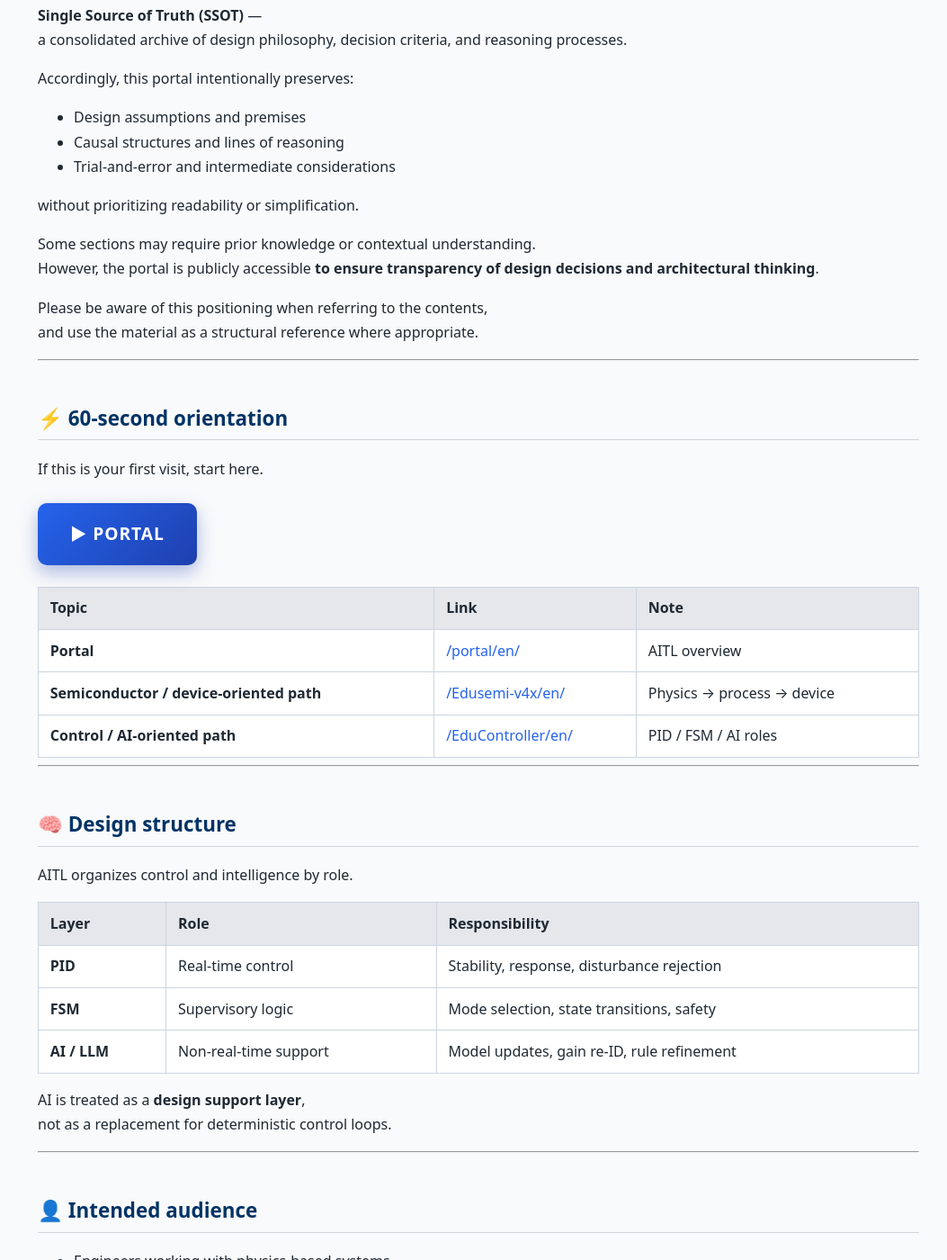
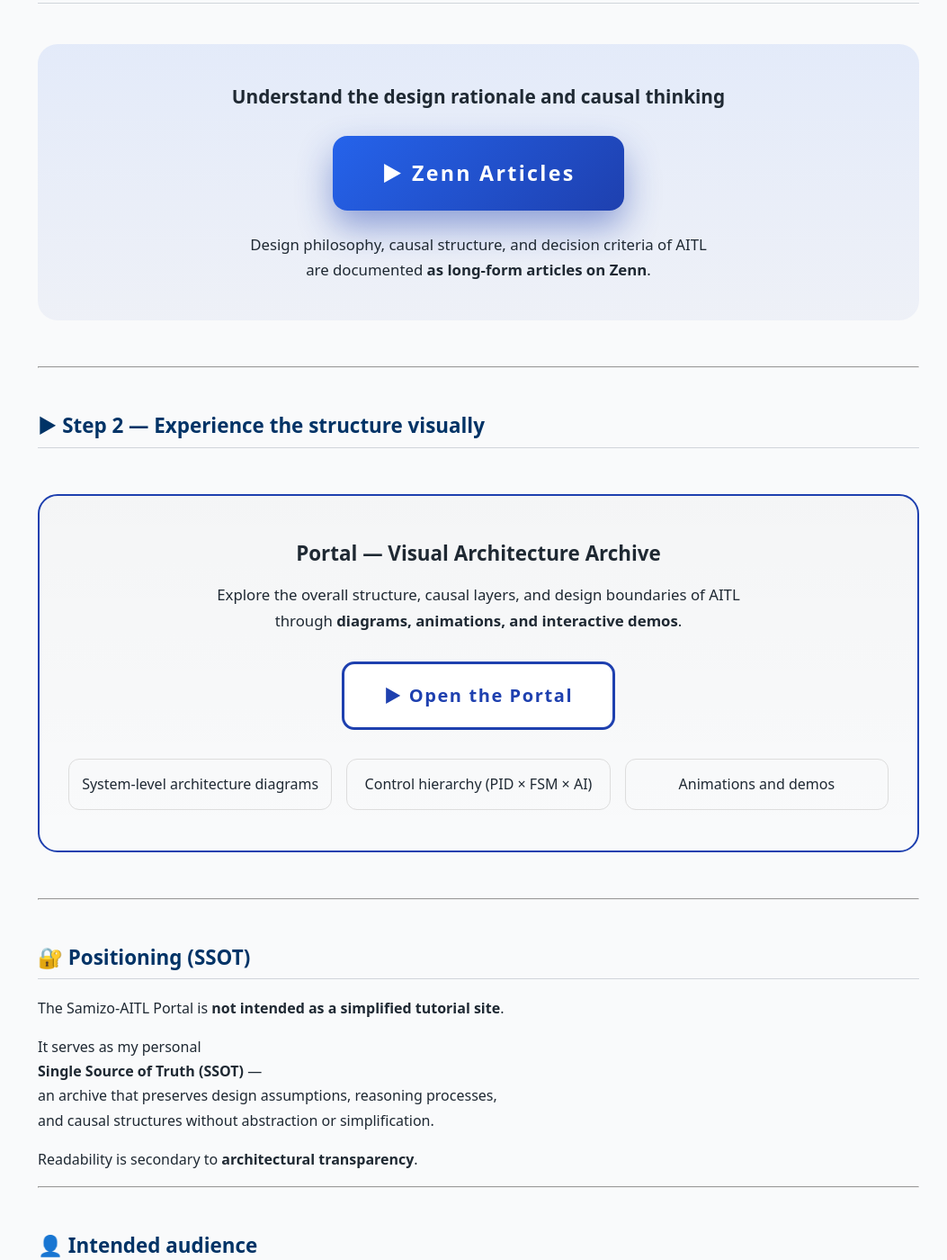
Before and after one commit to Samizo-AITL/Samizo-AITL.github.io, a Jekyll site: the page built from en/index.md, in a window 1280 px wide and 1400 px high, scrolled down 1360 px. Shown: the whole window at 90% size, without its empty margins (108-1161 px from the left). Built offline with Jekyll 4.4.1, drawn with Linux system fonts in a browser that asks for light colours; some of the changed text lies outside the part shown.

Commit message:
Update index.md

````diff
--- a/en/index.md
+++ b/en/index.md
@@ -5,23 +5,43 @@
 ---
 
 # 🎓 Samizo-AITL Portal
-**A physical-first engineering archive
-that connects physics, devices, control, and intelligence
-through explicit causal structure.**
+<span style="font-size:1.05em; opacity:0.85;">
+Architecture for Integrated Technology Logic
+</span>
 
-[![Japanese Version](https://img.shields.io/badge/Japanese-Version-brightgreen?logo=github)](https://samizo-aitl.github.io/)
-[![GitHub](https://img.shields.io/badge/GitHub-Samizo--AITL-black?logo=github)](https://github.com/Samizo-AITL)
+<div style="margin-top:0.6em; font-size:1.15em; line-height:1.7;">
+<strong>A physical-first engineering archive</strong><br>
+that integrates <strong>physics, devices, control, and intelligence</strong><br>
+as an explicit <strong>causal structure</strong>.
+</div>
+
+<div style="margin:1.2em 0 0.8em 0;">
+  <a href="https://samizo-aitl.github.io/" style="margin-right:12px;">
+    <img src="https://img.shields.io/badge/Japanese-Version-brightgreen?logo=github" />
+  </a>
+  <a href="https://github.com/Samizo-AITL">
+    <img src="https://img.shields.io/badge/GitHub-Samizo--AITL-black?logo=github" />
+  </a>
+</div>
 
 ---
 
-## 🧭 What this is
+## 🧭 What is AITL?
+
 **AITL (Architecture for Integrated Technology Logic)** is a framework for organizing
-engineering knowledge as **causal relationships** linking
-physical quantities, device behavior, control logic, and system performance.
+engineering knowledge as **causal relationships**:
+
+<div style="font-size:1.15em; font-weight:800; margin:1.2em 0;">
+Physical quantities → Devices → Control → Intelligence → Performance
+</div>
+
+Rather than presenting isolated methods or tools,
+AITL focuses on **how design decisions emerge from physical constraints**
+and how those decisions propagate through control and system architecture.
 
 ```mermaid
 flowchart TD
-    P["Physical quantities<br>(V–I, force, heat, etc.)"]
+    P["Physical quantities<br>(V–I / force / heat)"]
     D["Devices<br>(semiconductors / MEMS / mechanisms)"]
     C["Control<br>(PID / FSM)"]
     A["Design intelligence<br>(AI / LLM)"]
@@ -34,109 +54,121 @@
     A -. model update / re-identification .-> C
 ```
 
-Rather than presenting isolated methods,
-this portal focuses on **how design decisions arise from physical constraints**
-and how those decisions propagate through control and system architecture.
+---
+
+## ▶ Step 1 — Read the design philosophy
+
+<div style="
+  margin: 2.8em 0 3.2em 0;
+  padding: 2.6em 1.8em;
+  text-align: center;
+  background: linear-gradient(180deg, rgba(37,99,235,0.10), rgba(30,64,175,0.05));
+  border-radius: 22px;
+">
+
+<div style="font-size:1.3em; font-weight:900; margin-bottom:1.2em;">
+Understand the design rationale and causal thinking
+</div>
+
+<a href="/zenn-articles/"
+   style="
+     display: inline-block;
+     padding: 22px 54px;
+     font-size: 1.45em;
+     font-weight: 900;
+     letter-spacing: 0.10em;
+     color: #ffffff;
+     background: linear-gradient(135deg, #2563eb, #1e40af);
+     border-radius: 16px;
+     text-decoration: none;
+     box-shadow: 0 18px 38px rgba(30,64,175,0.45);
+   ">
+  ▶ Zenn Articles
+</a>
+
+<div style="margin-top:1.4em; font-size:1.05em; line-height:1.7;">
+Design philosophy, causal structure, and decision criteria of AITL<br>
+are documented <strong>as long-form articles on Zenn</strong>.
+</div>
+
+</div>
 
 ---
 
-## 🔐 Positioning of This Portal (SSOT)
+## ▶ Step 2 — Experience the structure visually
 
-The Samizo-AITL Portal is **not intended as a user-friendly explanatory site for a general audience**.
+<div style="
+  margin: 3.2em 0;
+  padding: 2.8em 2.0em;
+  background: linear-gradient(180deg, rgba(0,0,0,0.02), rgba(0,0,0,0.00));
+  border: 2px solid #1e40af;
+  border-radius: 22px;
+">
 
-It is positioned as my personal
-**Single Source of Truth (SSOT)** —
-a consolidated archive of design philosophy, decision criteria, and reasoning processes.
+<div style="text-align:center; font-size:1.4em; font-weight:900; margin-bottom:0.6em;">
+Portal — Visual Architecture Archive
+</div>
 
-Accordingly, this portal intentionally preserves:
+<div style="text-align:center; font-size:1.05em; line-height:1.7; margin-bottom:1.8em;">
+Explore the overall structure, causal layers, and design boundaries of AITL<br>
+through <strong>diagrams, animations, and interactive demos</strong>.
+</div>
 
-- Design assumptions and premises
-- Causal structures and lines of reasoning
-- Trial-and-error and intermediate considerations
+<div style="text-align:center; margin-bottom:2.0em;">
+  <a href="/portal/en/"
+     style="
+       display: inline-block;
+       padding: 18px 44px;
+       font-size: 1.25em;
+       font-weight: 800;
+       letter-spacing: 0.08em;
+       color: #1e40af;
+       background: #ffffff;
+       border: 3px solid #1e40af;
+       border-radius: 14px;
+       text-decoration: none;
+     ">
+    ▶ Open the Portal
+  </a>
+</div>
 
-without prioritizing readability or simplification.
+<div style="display:grid; grid-template-columns:repeat(auto-fit,minmax(220px,1fr)); gap:16px;">
+  <div style="padding:14px; border:1px solid #ddd; border-radius:12px; text-align:center;">
+    System-level architecture diagrams
+  </div>
+  <div style="padding:14px; border:1px solid #ddd; border-radius:12px; text-align:center;">
+    Control hierarchy (PID × FSM × AI)
+  </div>
+  <div style="padding:14px; border:1px solid #ddd; border-radius:12px; text-align:center;">
+    Animations and demos
+  </div>
+</div>
 
-Some sections may require prior knowledge or contextual understanding.
-However, the portal is publicly accessible **to ensure transparency of design decisions and architectural thinking**.
-
-Please be aware of this positioning when referring to the contents,
-and use the material as a structural reference where appropriate.
+</div>
 
 ---
 
-## ⚡ 60-second orientation
-If this is your first visit, start here.
+## 🔐 Positioning (SSOT)
 
-<div style="margin: 1.5em 0;">
-  <a href="/portal/en/"
-     style="
-       display: inline-block;
-       padding: 18px 36px;
-       font-size: 1.2em;
-       font-weight: 700;
-       letter-spacing: 0.05em;
-       color: #fff;
-       background: linear-gradient(135deg, #2563eb, #1e40af);
-       border-radius: 10px;
-       text-decoration: none;
-       box-shadow: 0 8px 20px rgba(30,64,175,0.35);
-       transition: transform 0.15s ease, box-shadow 0.15s ease;
-     "
-     onmouseover="this.style.transform='translateY(-2px)';this.style.boxShadow='0 12px 28px rgba(30,64,175,0.45)';"
-     onmouseout="this.style.transform='none';this.style.boxShadow='0 8px 20px rgba(30,64,175,0.35)';"
-  >
-    ▶ PORTAL
-  </a>
-</div>
+The Samizo-AITL Portal is **not intended as a simplified tutorial site**.
 
-| Topic | Link | Note |
-|---|---|---|
-| **Portal** | [/portal/en/](https://samizo-aitl.github.io/portal/en/) | AITL overview |
-| **Semiconductor / device-oriented path** | [/Edusemi-v4x/en/](https://samizo-aitl.github.io/Edusemi-v4x/en/) | Physics → process → device |
-| **Control / AI-oriented path** | [/EduController/en/](https://samizo-aitl.github.io/EduController/en/) | PID / FSM / AI roles |
+It serves as my personal
+<strong>Single Source of Truth (SSOT)</strong> —
+an archive that preserves design assumptions, reasoning processes,
+and causal structures without abstraction or simplification.
 
----
-
-## 🧠 Design structure
-AITL organizes control and intelligence by role.
-
-| Layer | Role | Responsibility |
-|---|---|---|
-| **PID** | Real-time control | Stability, response, disturbance rejection |
-| **FSM** | Supervisory logic | Mode selection, state transitions, safety |
-| **AI / LLM** | Non-real-time support | Model updates, gain re-ID, rule refinement |
-
-AI is treated as a **design support layer**,
-not as a replacement for deterministic control loops.
+Readability is secondary to **architectural transparency**.
 
 ---
 
 ## 👤 Intended audience
+
 - Engineers working with physics-based systems
   (semiconductors, MEMS, control, AI)
-- Those interested in **design rationale and causal explanation**
-- Readers looking to organize engineering knowledge across domains
+- Readers interested in **design rationale and causal explanation**
+- Those organizing engineering knowledge across multiple domains
 
 ---
 
-## 🌍 Usage (Reference)
-
-This portal is published as a **design archive**,
-not as a commercial service or promotional website.
-
-As of January 2026 (past 28 days), it has been accessed from multiple regions:
-
-- 🇺🇸 United States: ~270 users
-- 🇯🇵 Japan: ~20 users
-- 🇬🇧 United Kingdom / 🇨🇦 Canada / 🇨🇳 China: several to a dozen users each
-
-(Google Analytics snapshot)
-
-This distribution reflects a dual usage pattern:
-
-- **Structural reference by English-speaking engineers and researchers**
-- **Deep, iterative use for design and verification in Japan**
-
-AITL treats not only design concepts,
-but also **how those structures are read and used**,
-as part of the archive itself.
+> **AITL is not a control method.**
+> **It is a structure for explaining and evolving design.**
````
